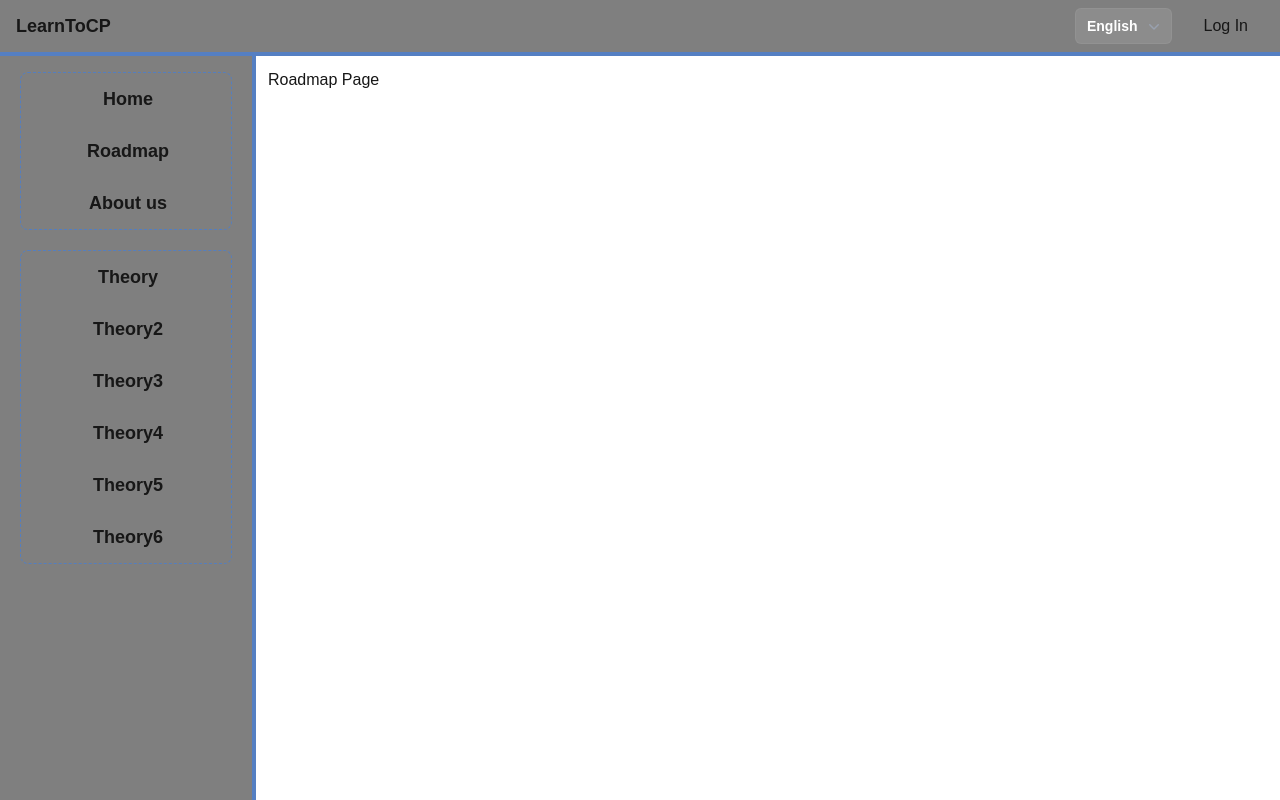
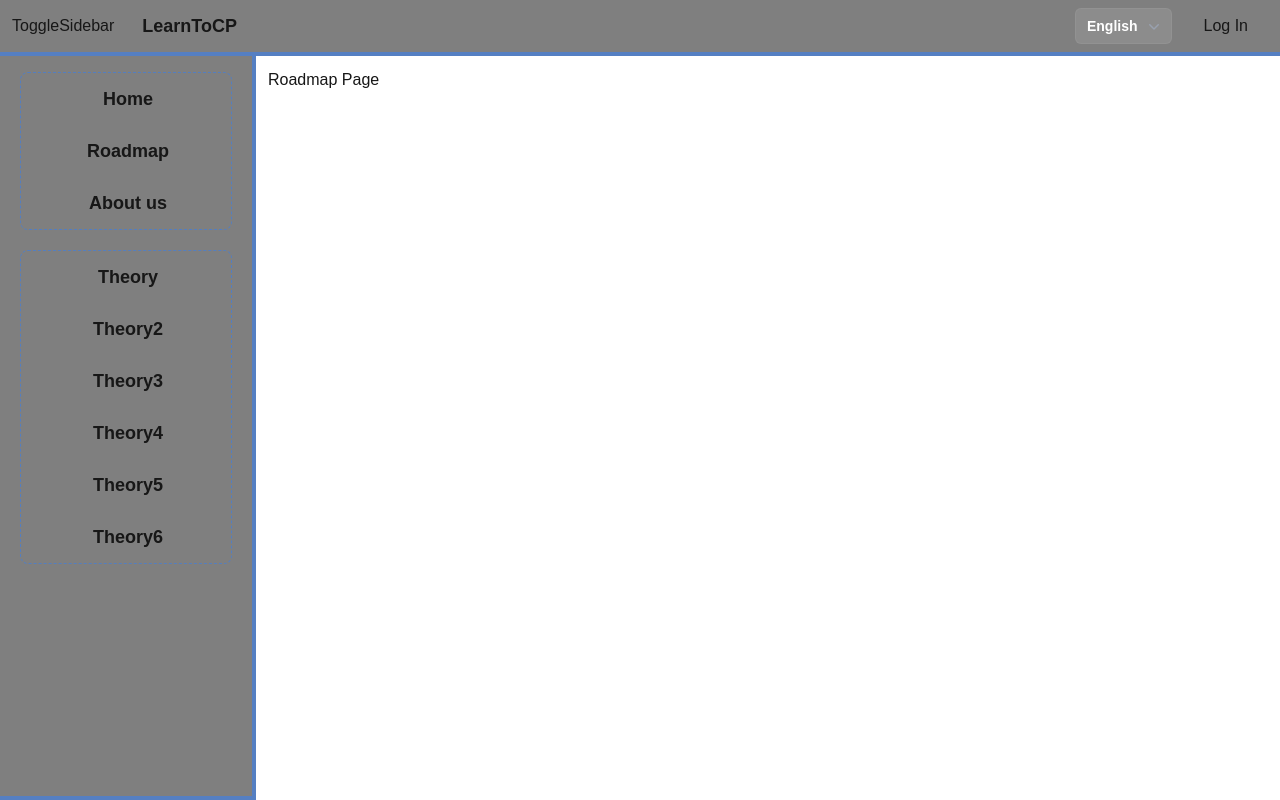
Before and after one commit to ZippyBagi/LearnToCP, a Next.js app in the folder learntocp/: page /roadmap in a window 1280 px wide. Built offline with nearby package versions, Linux system fonts and the light colour scheme.

Commit message:
Sidebar Toggle

```diff
--- a/learntocp/app/layout.tsx
+++ b/learntocp/app/layout.tsx
@@ -1,7 +1,6 @@
 import type { Metadata } from "next";
 import "@/app/ui/globals.css";
-import Navbar from "@/app/ui/navbar"
-import SideBar from "@/app/ui/sidebar"
+import LayoutShell from "@/app/ui/utils/layoutShell";
 
 export const metadata: Metadata = {
   title: "Create Next App",
@@ -16,13 +15,7 @@ export default function RootLayout({
   return (
     <html lang="en">
       <body className={`antialiased`}>
-        <div className="flex flex-col h-screen w-screen">
-          <Navbar></Navbar>
-          <div className="flex w-full h-full">
-            <SideBar></SideBar>
-            <div className="p-3">{children}</div>
-          </div>
-        </div>
+        <LayoutShell>{children}</LayoutShell>
       </body>
 
     </html>
--- a/learntocp/app/ui/navbar.tsx
+++ b/learntocp/app/ui/navbar.tsx
@@ -1,12 +1,20 @@
 import SignInButton from "@/app/ui/utils/signInButton"
 import LanguageSelector from "@/app/ui/utils/languageSelect"
 
-export default function Navbar(){
+export default function Navbar({ setSideBarActiveFunction }: { setSideBarActiveFunction: () => void }){
     return <nav className="flex items-center w-full bg-black/50 justify-between border-b-4 border-blue-500/50">
 
-        <div className="text-lg font-bold p-3 pl-4">
-            LearnToCP
+        <div className="flex items-center">
+            <button onClick={setSideBarActiveFunction} className="cursor-pointer px-3">
+                ToggleSidebar
+            </button>
+
+            <div className="text-lg font-bold p-3 pl-4">
+                LearnToCP
+            </div>
+
         </div>
+
 
         <div className="flex items-center pr-4">
             <LanguageSelector></LanguageSelector>
--- a/learntocp/app/ui/sidebar.tsx
+++ b/learntocp/app/ui/sidebar.tsx
@@ -1,7 +1,16 @@
 import SideBarButton from "@/app/ui/utils/sideBarButton"
 
-export default function SideBar(){
-    return <nav className="flex flex-col align-center items-center w-3xs bg-black/50 border-r-4 border-blue-500/50 h-full px-3 py-4 md:px-2">
+type SideBarInput = {
+    toggled : boolean;
+};
+
+export default function SideBar({toggled} : SideBarInput){
+
+    if(!toggled){
+        return <div></div>
+    }
+
+    return <nav className="flex flex-col align-center items-center w-3xs bg-black/50 border-r-4 border-b-4 border-blue-500/50 h-full px-3 py-4 md:px-2">
 
         <div className="border-1 border-dashed border-blue-500/50 rounded-lg w-9/10 h-auto overflow-hidden">
             <SideBarButton name="Home" href="/"></SideBarButton>
--- /dev/null
+++ b/learntocp/app/ui/utils/layoutShell.tsx
@@ -0,0 +1,24 @@
+'use client'
+import Navbar from "@/app/ui/navbar"
+import SideBar from "@/app/ui/sidebar"
+import { useState } from "react";
+
+export default function LayoutShell({ children }: { children: React.ReactNode }){
+
+    const [sideBarActive, setSideBarActive] = useState(true);
+
+    function setSideBarActiveFunction(){
+        setSideBarActive(!sideBarActive);
+    }
+
+    return (
+        <div className="flex flex-col h-screen w-screen">
+          <Navbar setSideBarActiveFunction={setSideBarActiveFunction}></Navbar>
+          <div className="flex w-full h-full">
+            <SideBar toggled={sideBarActive}></SideBar>
+            <div className="p-3">{children}</div>
+          </div>
+        </div>);
+
+
+}
```
Also changed, not shown: learntocp/app/ui/utils/sideBarToggle.tsx (added, +11 -0 lines).
